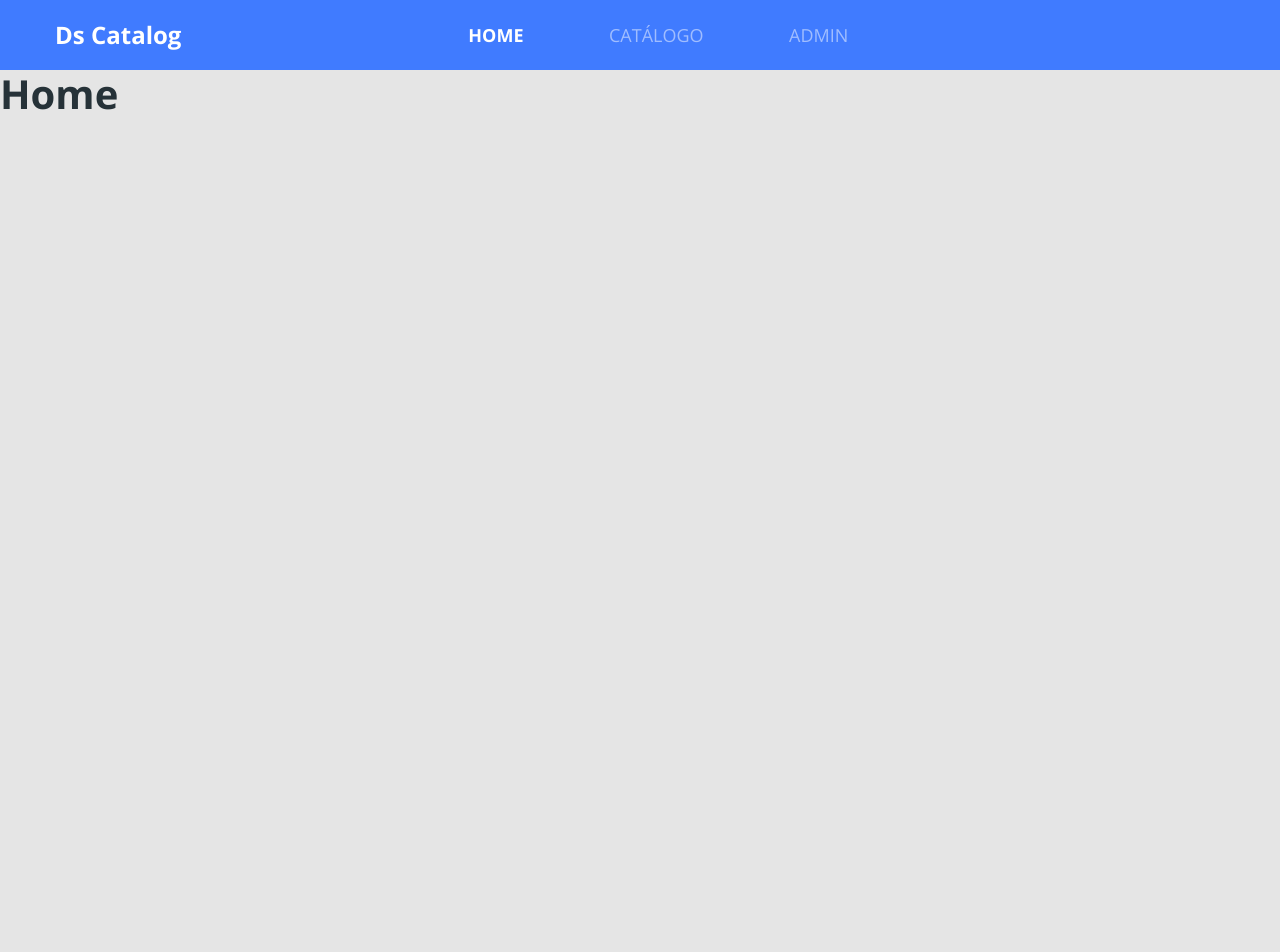
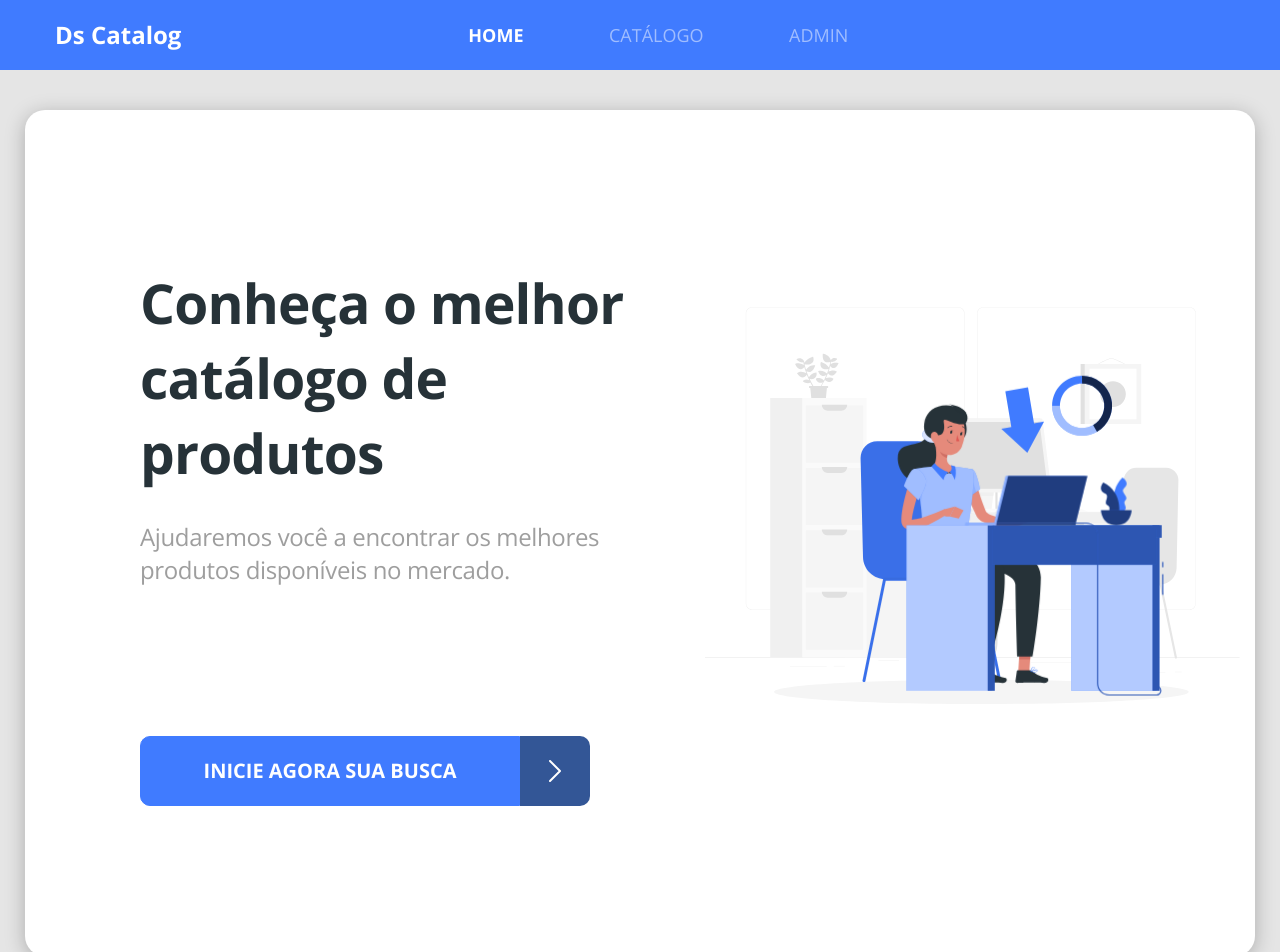
Before and after one commit to isacfarias/dscatalog-bootcamp-devsuperior, a React (Create React App) app in the folder front-web/: page / in a window 1280 px wide. Shown: the top 952 px of the page. Before the commit the page ends 800 px from the top, so only its background shows below. Built offline with nearby package versions, Linux system fonts and the light colour scheme.

Commit message:
add implementação page home

```diff
--- /dev/null
+++ b/front-web/src/core/components/Buttonicon/ButtonIcon.tsx
@@ -0,0 +1,21 @@
+import React from 'react';
+import { ReactComponent as ArrowIcon } from '../../assets/images/arrow.svg';
+import './styles.scss';
+
+type Props = {
+    text: string
+
+};
+
+const ButtonIcon = ({ text }: Props) => (
+    <div className="d-flex">
+        <button className="btn btn-primary btn-icon">
+            <h5>{text}</h5>
+        </button>
+        <div className="btn-icon-content">
+            <ArrowIcon />
+        </div>
+    </div>
+);
+
+export default ButtonIcon;
--- /dev/null
+++ b/front-web/src/core/components/Buttonicon/styles.scss
@@ -0,0 +1,17 @@
+.btn-icon {
+    height: 70px;
+    width: 380px;
+    background: #407bff;
+    border-radius: 10px 0 0 10px;
+    text-transform: uppercase;
+
+}
+
+.btn-icon-content {
+    width: 70px;
+    background: #335696;
+    border-radius: 0px 10px 10px 0px;
+    display: flex;
+    align-items: center;
+    justify-content: center;
+}
--- a/front-web/src/pages/Home/index.tsx
+++ b/front-web/src/pages/Home/index.tsx
@@ -1,8 +1,35 @@
 import React from 'react';
+import { ReactComponent as MainImage } from '../../core/assets/images/main-image.svg';
+import ButtonIcon from '../../core/components/Buttonicon/ButtonIcon';
+import { Link } from 'react-router-dom';
+import './styles.scss';
 
 const Home = () => (
-    <div>
-        <h1>Home</h1>
+    <div className="home-container" >
+        <div className="row home-content">
+
+            <div className="col-6 home-text">
+
+                <h1 className="text-title">
+                    Conheça o melhor <br />
+                    catálogo de produtos
+                </h1>
+
+                <p className="text-subtitle">
+                    Ajudaremos você a encontrar os melhores <br />
+                    produtos disponíveis no mercado.
+                </p>
+
+                <Link to="/catalog">
+                    <ButtonIcon text="Inicie agora sua busca" />
+                </Link>
+
+            </div>
+
+            <div className="col-6">
+                <MainImage className="main-image" />
+            </div>
+        </div>
     </div>
 );
 
--- /dev/null
+++ b/front-web/src/pages/Home/styles.scss
@@ -0,0 +1,35 @@
+.home-container {
+    margin-top: 40px;
+    padding-left: 40px;
+    padding-right: 40px;
+}
+
+.home-content {
+    background-color: #ffffff;
+    box-shadow: 0px 4px 20px rgba(0, 0, 0, 0.25);
+    border-radius: 20px;
+    padding-top: 155px;
+    padding-left: 100px;
+    padding-bottom: 150px;
+}
+
+.text-title {
+    font-size: 55px;
+    line-height: 75px;
+    letter-spacing: -0.015em;
+}
+
+.text-subtitle {
+    margin-top: 30px;
+    margin-bottom: 150px;
+    font-size: 24px;
+    line-height: 33px;
+    letter-spacing: -0.015em;
+
+    color: #9e9e9e;
+}
+
+.main-image {
+    width: 100%;
+
+}
```
Also changed, not shown: front-web/src/core/assets/images/arrow.svg (added), front-web/src/core/assets/images/main-image.svg (added).
